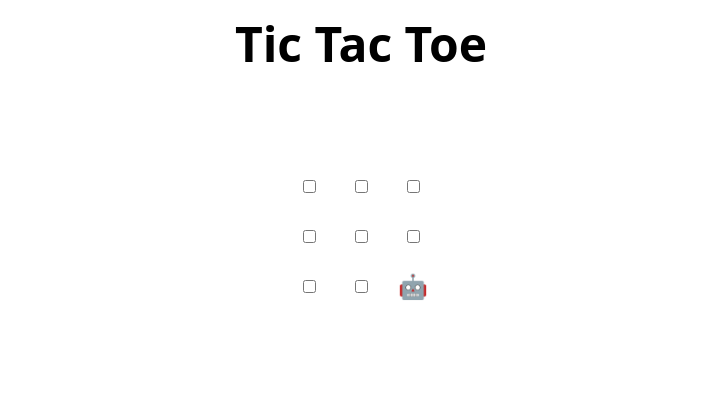
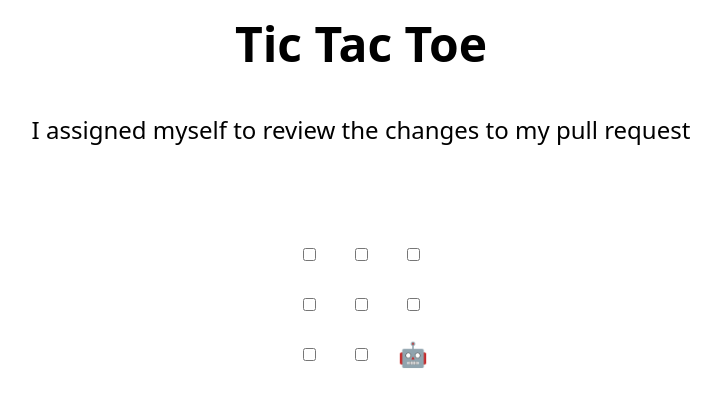
Before and after one commit to priscilacervantes25/skills-review-pull-requests, a plain HTML site: page index.html in a window 1280 px wide. Shown: the whole page, without its empty margins (279-1000 px from the left). Drawn offline with Linux system fonts and the light colour scheme.

Commit message:
commit suggestion index.html

```diff
--- a/index.html
+++ b/index.html
@@ -44,7 +44,7 @@
     <td><input type="checkbox" /></td>
     <td><input type="checkbox" /></td>
     <td><input type="checkbox" /></td>
-  </tr>
+  I assigned myself to review the changes to my pull request
 </table>
 
 <h2 hidden>Game over, refresh to play again 🧑‍💻 🤖!</h2>
```
